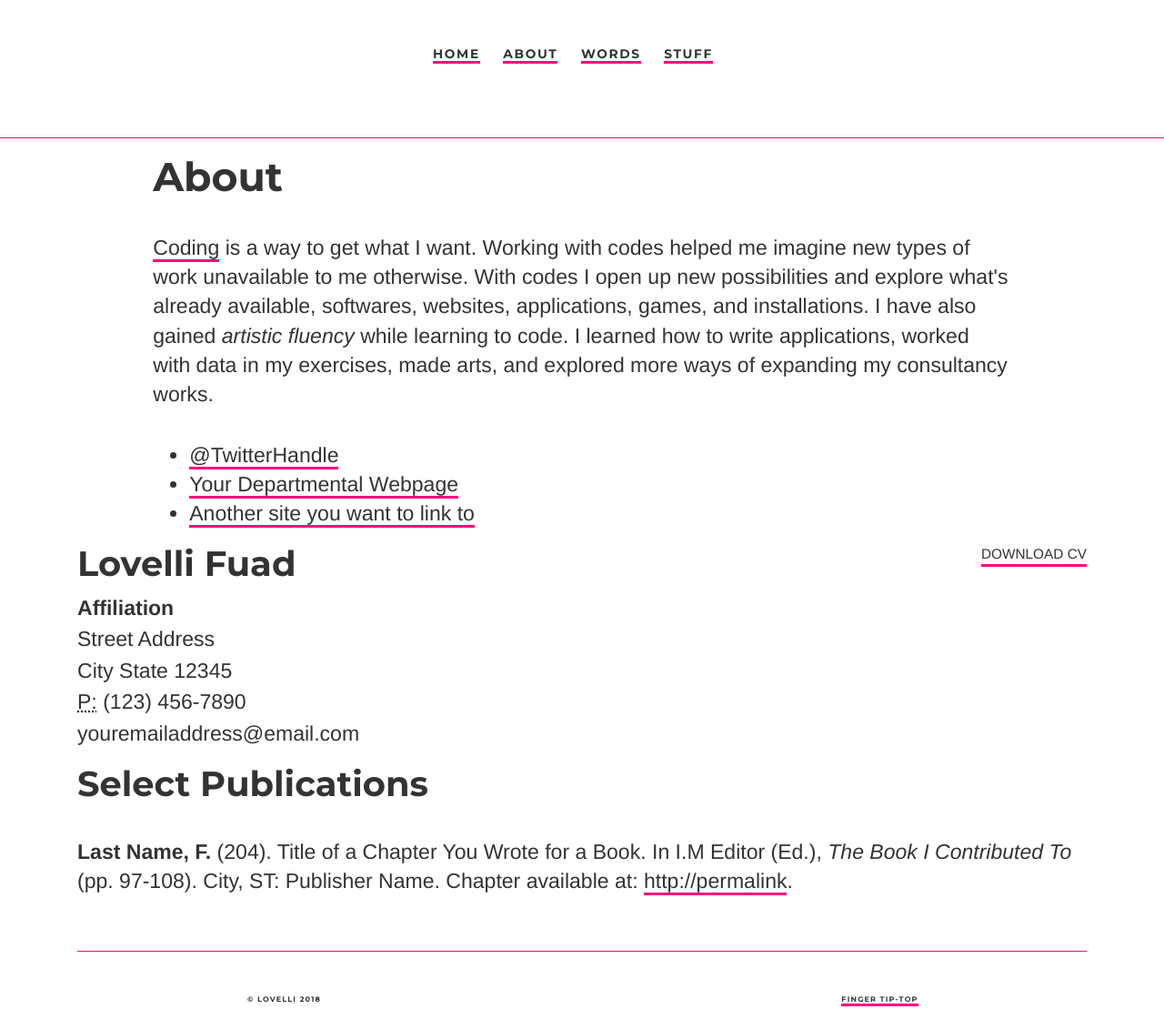
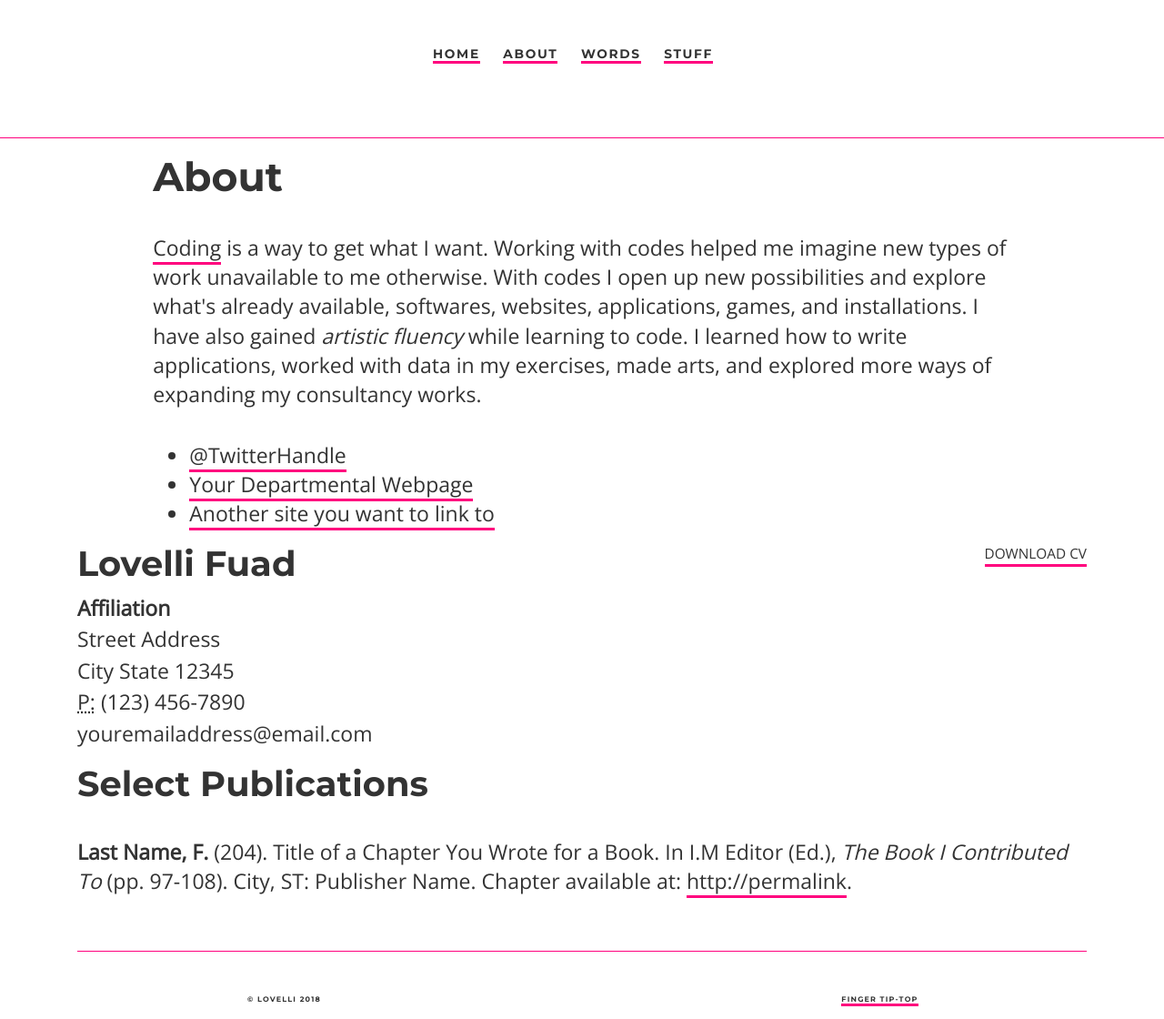
Before and after one commit to ariesti/ariesti.github.io, a Jekyll site: the page built from cv/index.html, in a window 1280 px wide. Shown: the whole page at 91% size. Built offline with Jekyll 4.4.1, drawn with Linux system fonts in a browser that asks for light colours.

Commit message:
Update main.css

```diff
--- a/css/main.css
+++ b/css/main.css
@@ -70,7 +70,7 @@ hr.style-two {
 2. Correct the odd `em` font sizing in all browsers. */
 
 pre {
-  font-family: Helvetica Neue, sans-serif;
+  font-family: Consolas, monaco, monospace;
   font-size: 1.2em;
 }
 
@@ -78,7 +78,7 @@ pre {
 
 body {
 	font-size: 1.2em;
-	font-family: Helvetica Neue, sans-serif;
+	font-family: Open Sans, sans-serif;
     	color: #333;
 }
 
@@ -256,7 +256,7 @@ ul.posts li { list-style: none; }
 .cv { margin: 0px 0px 60px; }
 .cv h1 { font-size: 3em; }
 .cv h2 { font-size: 2em; }
-.cv address, .cv .download { font-family: Helvetica Neue, sans-serif; }
+.cv address, .cv .download { font-family: Open Sans, sans-serif; }
 .cv address, .cv p { font-size: 1.2em; }
 .cv .download { float: right; font-size: .8em; text-transform: uppercase; }
 
```
